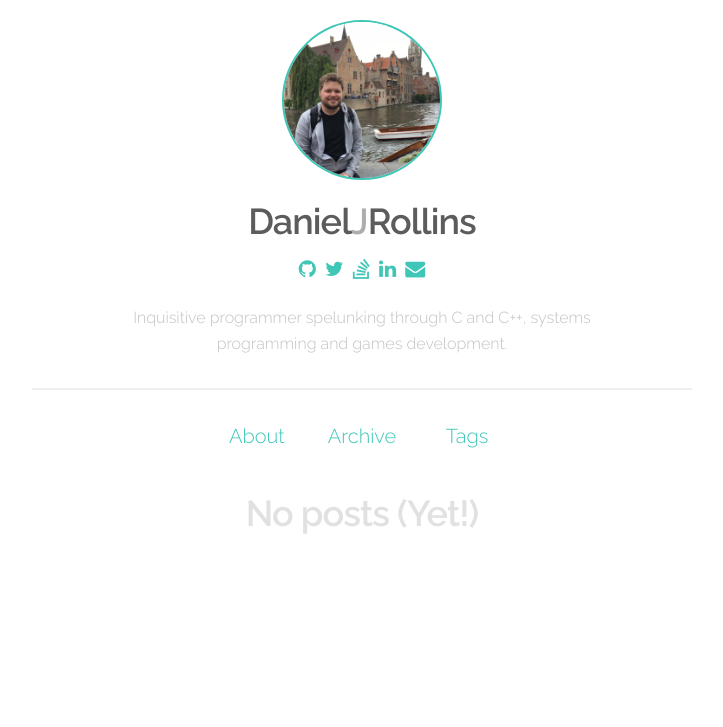
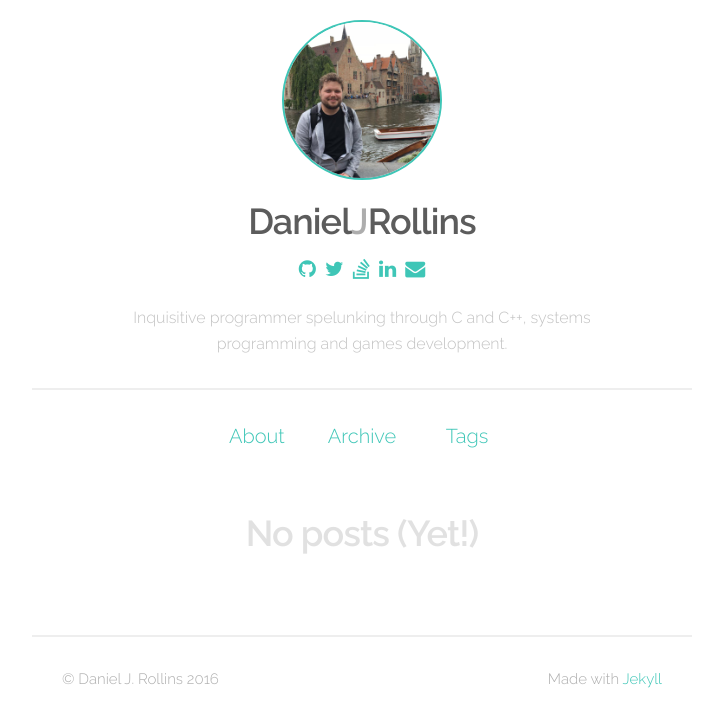
Before and after one commit to djrollins/djrollins.github.io, a Jekyll site: the page built from index.html, in a window 1280 px wide. Shown: the top 727 px of the page, without its empty margins (278-1001 px from the left). Built offline with Jekyll 4.4.1, drawn with Linux system fonts in a browser that asks for light colours.

Commit message:
Add footer

```diff
--- /dev/null
+++ b/_includes/footer.html
@@ -0,0 +1,7 @@
+<footer>
+    <hr>
+    <div class="info">
+        <span class="left">© Daniel J. Rollins 2016</span>
+        <span class="right">Made with <a href="https://jekyllrb.com/" target="_blank">Jekyll</a></span>
+    </div>
+</footer>
--- a/_layouts/default.html
+++ b/_layouts/default.html
@@ -4,5 +4,6 @@
     <div class="content-wrapper">
     {% include header.html %}
     {{ content }}
+    {% include footer.html %}
     </div>
 </html>
--- a/_sass/_header.scss
+++ b/_sass/_header.scss
@@ -45,7 +45,7 @@ header {
     }
 
     nav {
-        margin-bottom: 1rem;
+        margin-bottom: 2rem;
         .nav-item {
             width: 5rem;
             display: inline-block;
--- a/_sass/_postlist.scss
+++ b/_sass/_postlist.scss
@@ -3,9 +3,11 @@
 .postlist {
     .no-posts-title {
         text-align: center;
-        margin-top: 2rem;
         color: rgba($base-color, 0.15);
+        margin-top: 3rem;
+        margin-bottom: 4rem;
     }
+
     &-post {
         padding: 4% 2%;
         &:hover,
--- /dev/null
+++ b/_sass/footer.scss
@@ -0,0 +1,18 @@
+@import "variables";
+
+footer {
+    font-size: 0.75rem;
+    color: rgba($base-color, 0.4);
+    margin-top: 2rem;
+    margin-bottom: 3rem;
+
+    .info {
+        padding: 0 3rem;
+        .left {
+            float: left;
+        }
+        .right {
+            float: right;
+        }
+    }
+}
--- a/css/main.scss
+++ b/css/main.scss
@@ -2,6 +2,7 @@
 ---
 @import
     "header",
+    "footer",
     "syntax",
     "postlist",
     "typography",
```
